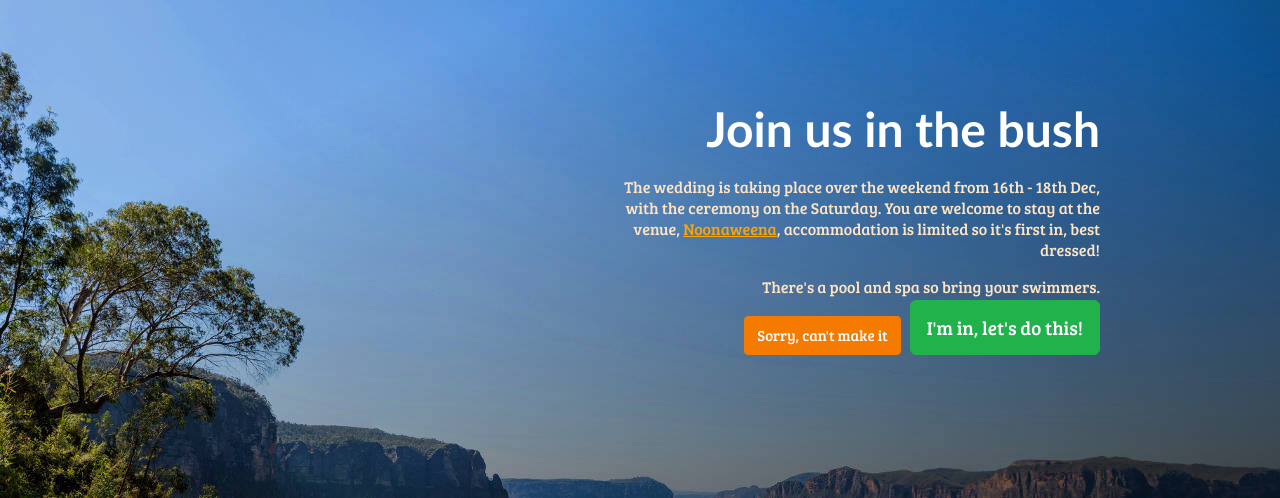
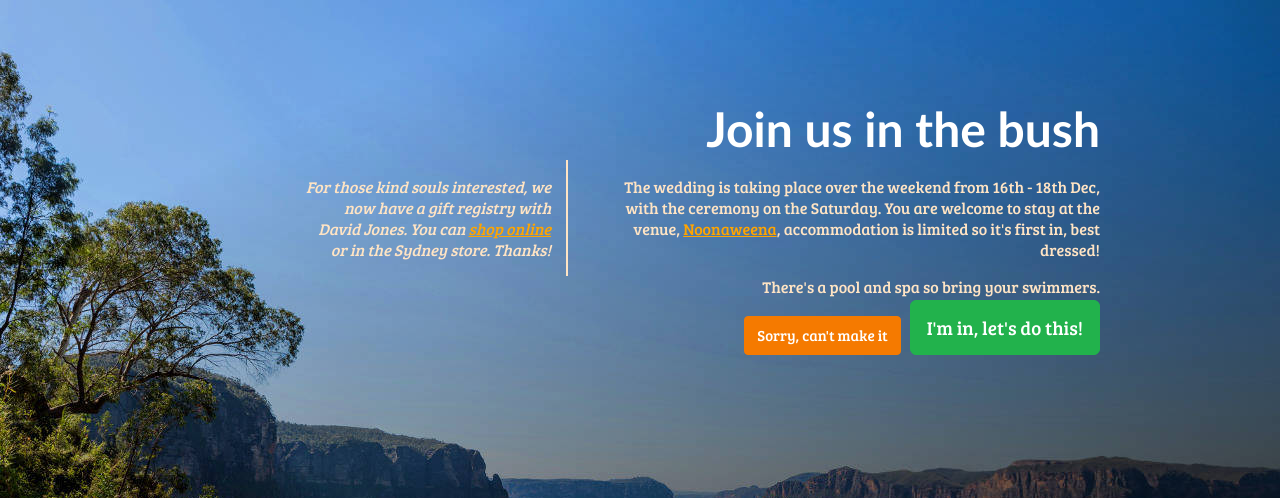
Before and after one commit to kianris/kianris.github.io, a plain HTML site: page index.html in a window 1280 px wide. Shown: the top 498 px of the page. Drawn offline with Linux system fonts and the light colour scheme; a web font is replaced by a local one.

Commit message:
Add gift registry link

```diff
--- a/index.html
+++ b/index.html
@@ -25,6 +25,21 @@
 			top: 100px;
 			color: white;
 			text-align: right;
+		}
+
+		#registry {
+			font: normal 12pt Arial;
+			font-family: 'Bree Serif', sans-serif;
+			position: absolute;
+			right: 40%;
+			top: 160px;
+			width: 250px;
+			margin-right: 200px;
+			text-align: right;
+			color: bisque;
+			border-right: 2px solid bisque;
+			padding-right: 15px;
+    			font-style: italic;
 		}
 
 		#sub {
@@ -168,6 +183,9 @@
 </head>
 <body>
 	<div id="title">Join us in the bush</div>
+	<div id="registry">
+		<p>For those kind souls interested, we now have a gift registry with David Jones. You can <a href="http://www2.davidjones.com.au/gift_registry/guest_gift_list_results.jsp?occasionID=R03251472&page=3">shop online</a> or in the Sydney store. Thanks!</p>
+	</div>
 	<div id="sub">
 		<p>The wedding is taking place over the weekend from 16th - 18th Dec, with the ceremony on the Saturday. You are welcome to stay at the venue, <a href="http://www.noonaweena.com.au/">Noonaweena</a>, accommodation is limited so it's first in, best dressed!</p>
 		<p>There's a pool and spa so bring your swimmers.
```
